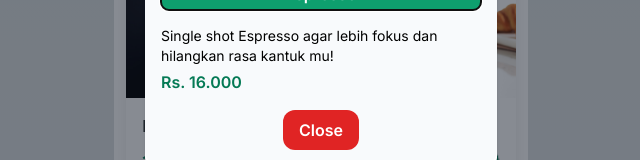
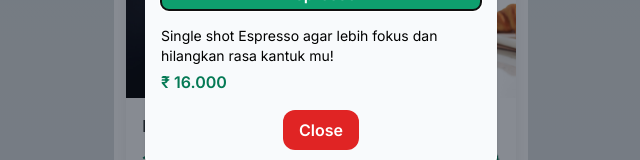
Before and after one commit to Panther4u/Sri-Kandhan-s-Cafe, a Next.js app in the folder Frontend/: page /pages/order in a window 1280 px wide. Both pictures are taken after a click on the picture 539 px from the left and 201 px from the top of the page. Shown: the part 496-656 px from the top of the page, without its empty margins (319-959 px from the left). Built offline with nearby package versions, Linux system fonts and the light colour scheme; data requests are answered from the project's data file.

Commit message:
Update modalcard.js

```diff
--- a/Frontend/src/app/components/modalcard.js
+++ b/Frontend/src/app/components/modalcard.js
@@ -42,7 +42,7 @@ export const ModalCard = ({
                 {detailModal?.description}
               </div>
               <div className=" text-green-600">
-                Rs.{" "}
+              ₹{" "}
                 {detailModal?.price
                   .toString()
                   .replace(/\B(?=(\d{3})+(?!\d))/g, ".")}
```
